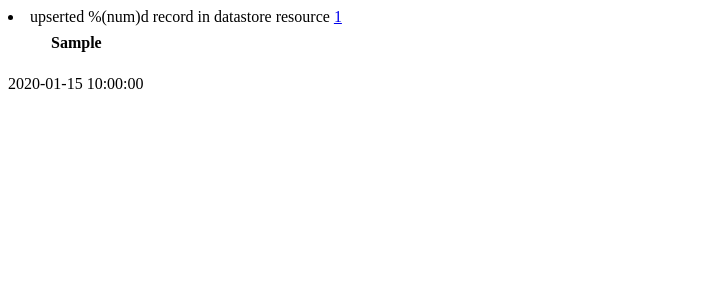
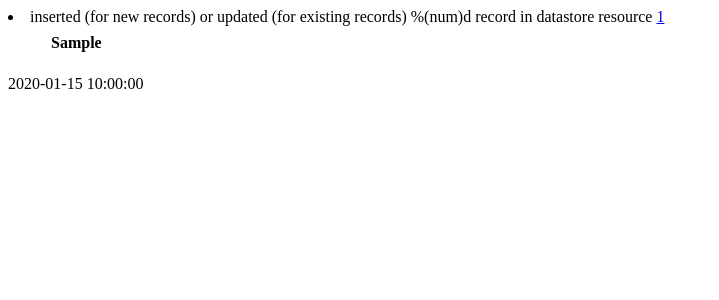
Before and after one commit to ckan/ckanext-dsaudit, a Python web app: template ckanext/dsaudit/templates/snippets/activities/changed_datastore.html in a window 1280 px wide. Shown: the top 300 px of the page, without its empty margins (0-719 px from the left). Run offline with Jinja, Linux system fonts and the light colour scheme; the template is opened without the code that fills it: most values are stand-ins (such as "Sample title", 1, 10 or a date in 2020); lists and menus that the app fills with data are empty.

Commit message:
fr translations

```diff
--- a/ckanext/dsaudit/templates/snippets/activities/changed_datastore.html
+++ b/ckanext/dsaudit/templates/snippets/activities/changed_datastore.html
@@ -25,8 +25,8 @@
       total) %}
   {% else %}
     {% set msg=ngettext(
-      '{actor} upserted %(num)d record in datastore resource {resource}',
-      '{actor} upserted %(num)d records in datastore resource {resource}',
+      '{actor} inserted (for new records) or updated (for existing records) %(num)d record in datastore resource {resource}',
+      '{actor} inserted (for new records) or updated (for existing records) %(num)d records in datastore resource {resource}',
       total) %}
   {% endif %}
   {% block message %}
```
Also changed, not shown: ckanext/dsaudit/i18n/fr/LC_MESSAGES/ckanext-dsaudit.po.
